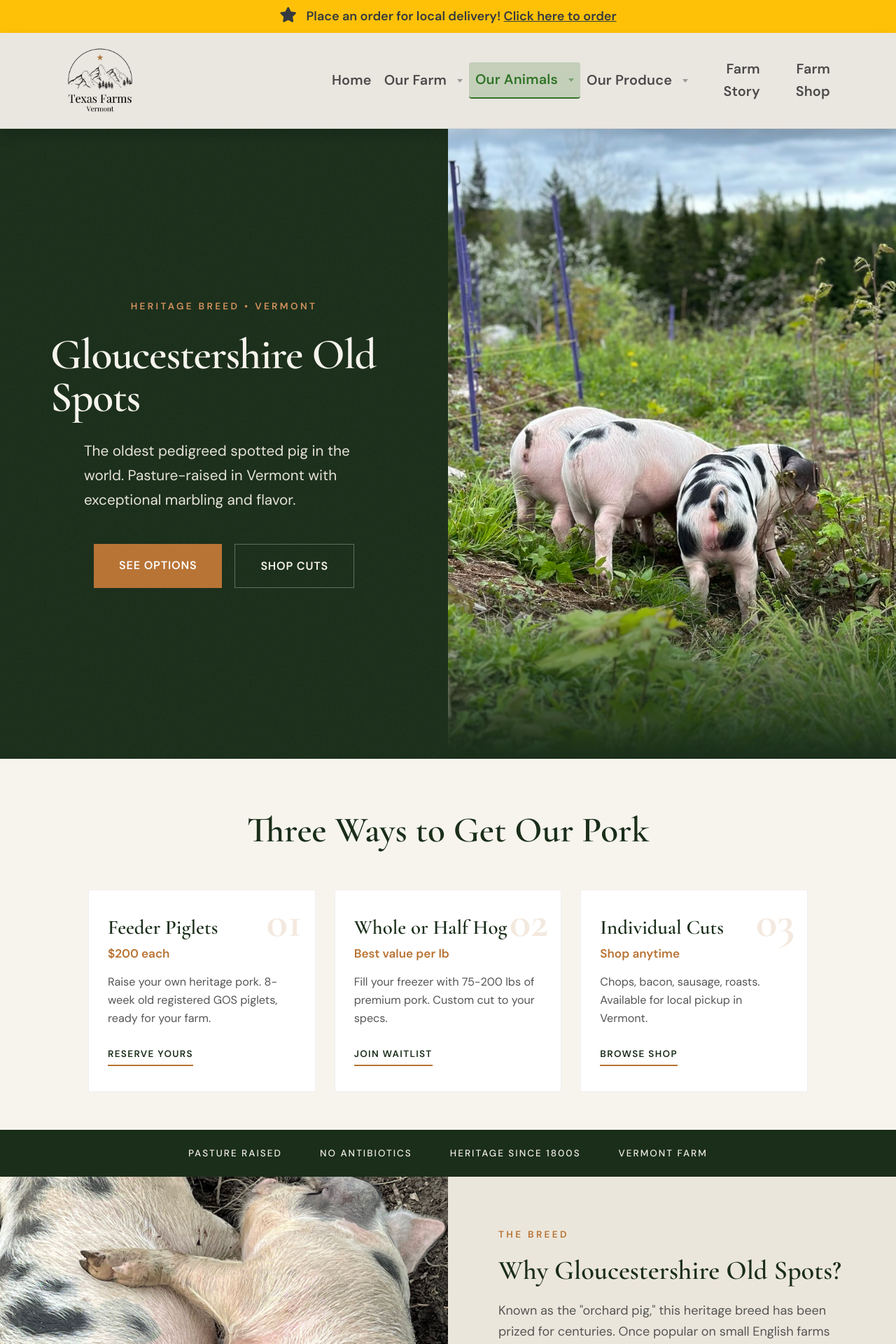
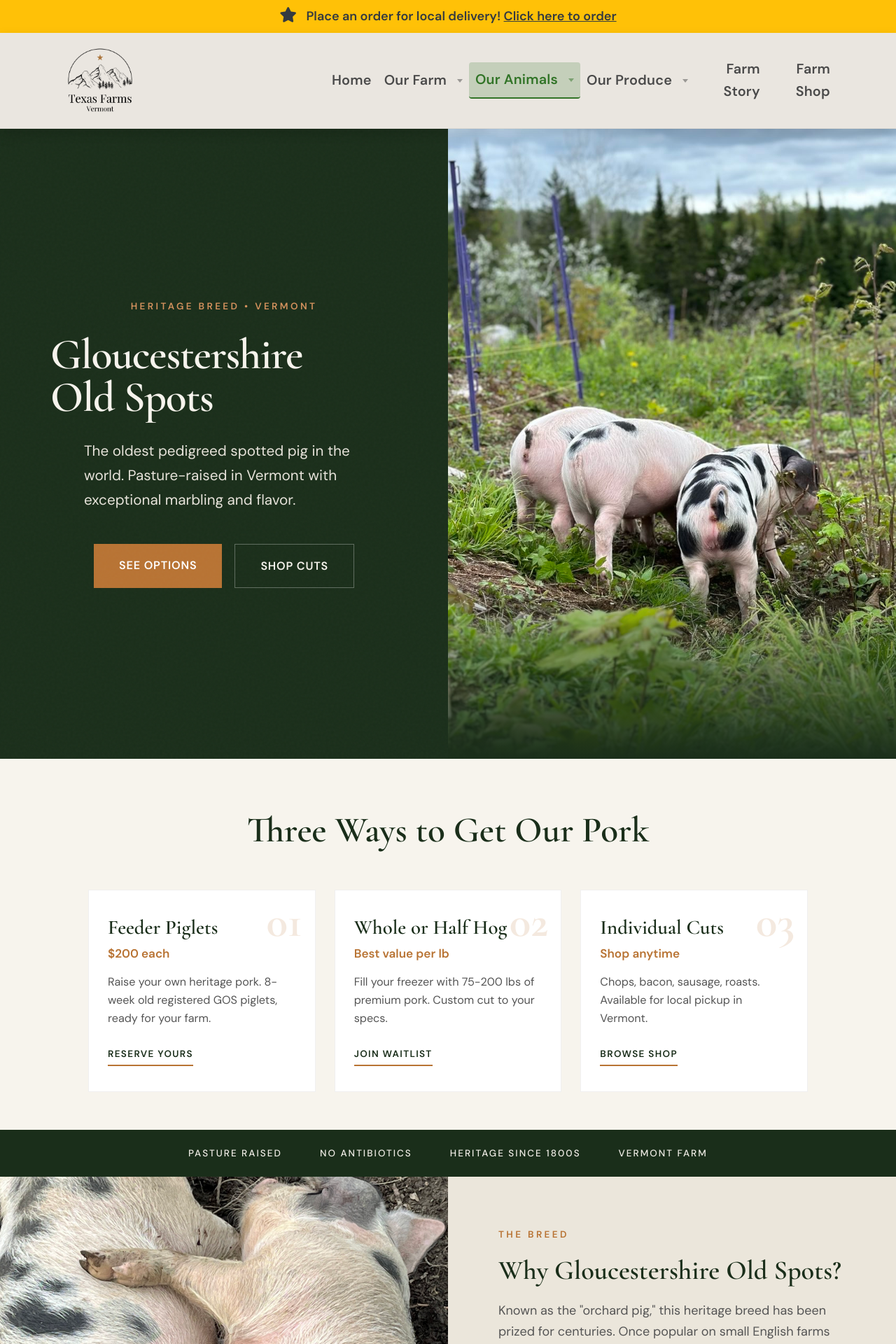
Before and after one commit to wuup/texasfarms, a Jekyll site: the page built from animals/gloucestershire-old-spot-pigs.html, in a window 1280 px wide. Shown: the top 1920 px of the page at 70% size. Built offline with Jekyll 4.4.1, drawn with Linux system fonts in a browser that asks for light colours; nearby versions of some CDN libraries.

Commit message:
Fix awkward headline line breaks with text-wrap balance
Co-Authored-By: Claude Opus 4.5 <noreply@anthropic.com>

```diff
--- a/animals/gloucestershire-old-spot-pigs.html
+++ b/animals/gloucestershire-old-spot-pigs.html
@@ -75,6 +75,7 @@ nav_section: animals
     margin: 0 0 1.5rem 0;
     letter-spacing: -0.02em;
     color: #f7f4ed;
+    text-wrap: balance;
 }
 
 .hero-subtitle {
--- a/for-restaurants.html
+++ b/for-restaurants.html
@@ -75,6 +75,7 @@ nav_section: our-farm
     margin: 0 0 1.5rem 0;
     letter-spacing: -0.02em;
     color: #f7f4ed;
+    text-wrap: balance;
 }
 
 .hero-subtitle {
```
Also changed, not shown: 1 other file.
